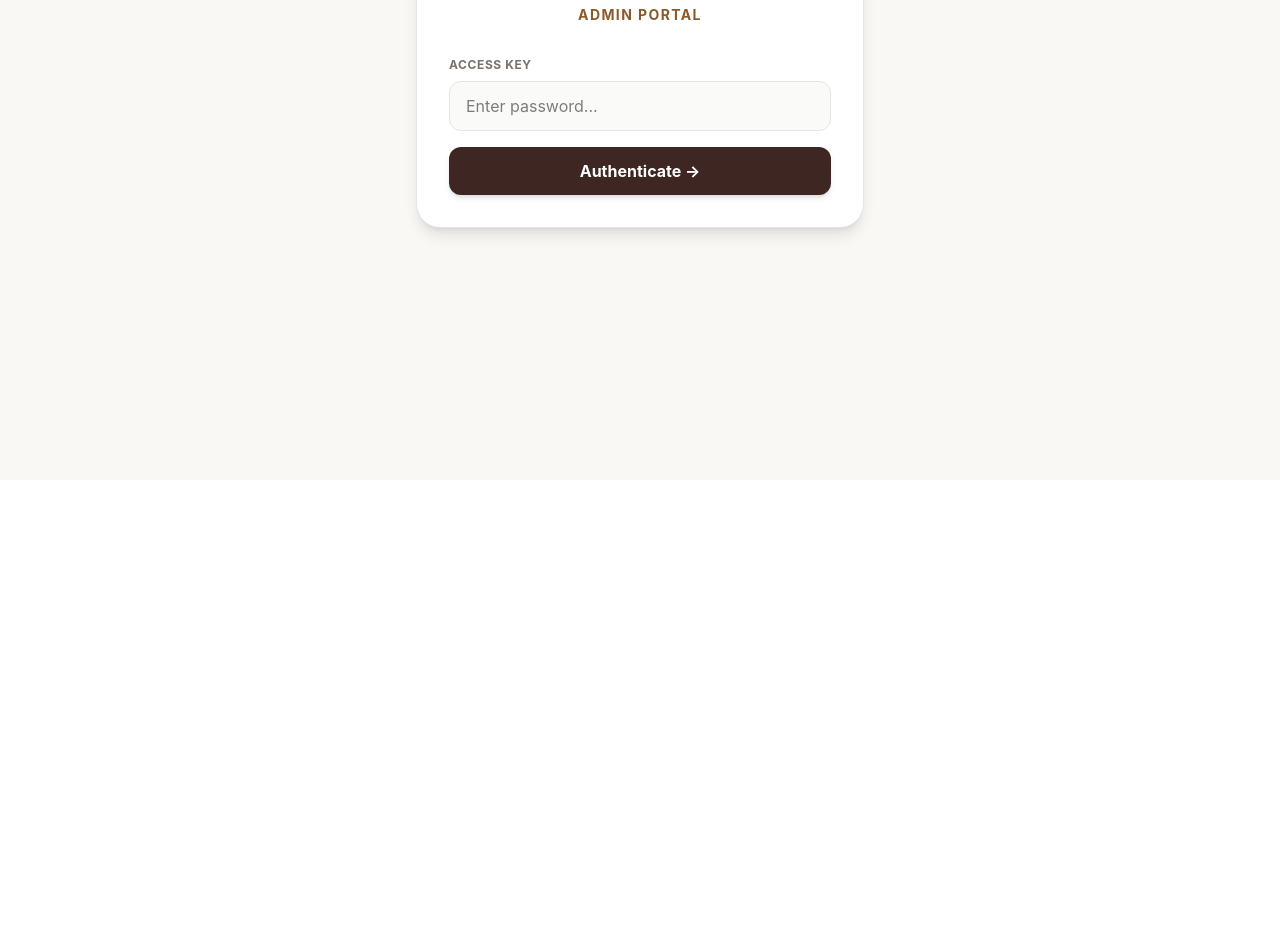
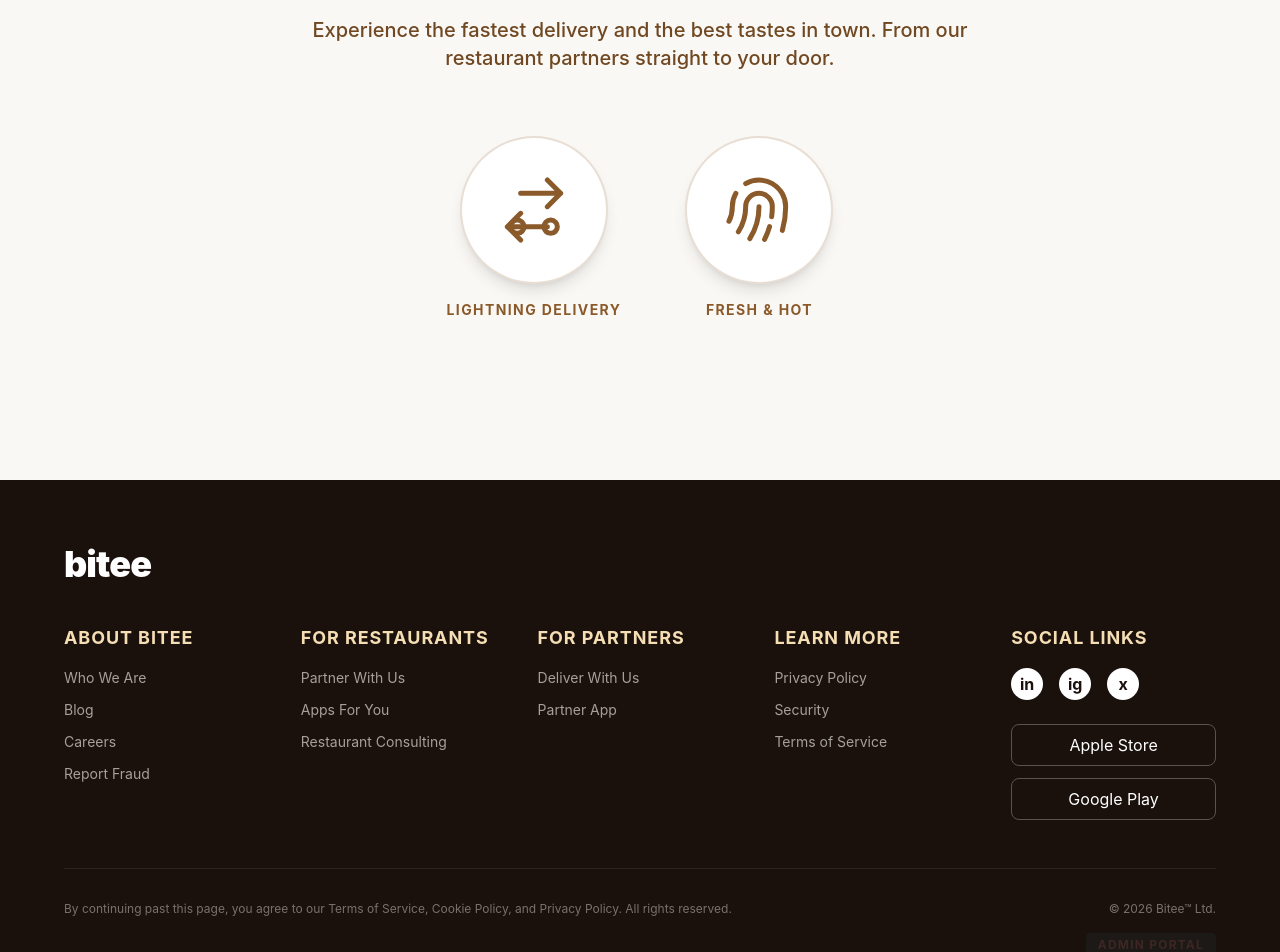
Before and after one commit to arunreddygadapa-sudo/bitee-website, a React (Vite) app: page / in a window 1280 px wide. Shown: the part 320-1272 px from the top of the page. Before the commit the page ends 800 px from the top, so only its background shows below. Built offline with nearby package versions, Linux system fonts and the light colour scheme.

Commit message:
Added Animated Landing Page and Privacy Policy

```diff
--- a/src/App.jsx
+++ b/src/App.jsx
@@ -1,10 +1,27 @@
-import React from 'react';
+import React, { useState } from 'react';
+import LandingPage from './LandingPage';
+import PrivacyPolicy from './PrivacyPolicy';
 import AdminDashboard from './AdminDashboard';
 
 function App() {
+  // We use state to switch pages without needing a complex router
+  const [currentView, setCurrentView] = useState('home');
+
   return (
     <div>
-      <AdminDashboard />
+      {currentView === 'home' && <LandingPage setView={setCurrentView} />}
+      {currentView === 'privacy' && <PrivacyPolicy setView={setCurrentView} />}
+      {currentView === 'admin' && (
+        <div>
+          {/* Add a back button above the admin dashboard */}
+          <div className="bg-[#faf8f5] px-4 py-2 text-right">
+             <button onClick={() => setCurrentView('home')} className="text-[#8b5a2b] text-sm font-bold hover:text-[#3e2723]">
+               &larr; Exit Admin
+             </button>
+          </div>
+          <AdminDashboard />
+        </div>
+      )}
     </div>
   );
 }
--- /dev/null
+++ b/src/LandingPage.jsx
@@ -0,0 +1,159 @@
+import React from 'react';
+import { motion } from 'framer-motion';
+
+const LandingPage = ({ setView }) => {
+  return (
+    <div className="min-h-screen bg-[#faf8f5] font-sans text-[#3e2723] flex flex-col">
+
+      {/* Navigation */}
+      <nav className="flex justify-between items-center px-8 py-6 bg-white shadow-sm">
+        <h1 className="text-4xl font-black tracking-tight lowercase text-[#3e2723]">bitee</h1>
+        <button
+          onClick={() => window.location.href = "mailto:support@bitee.in"}
+          className="bg-[#8b5a2b] text-white px-6 py-2 rounded-full font-bold shadow-md hover:bg-[#704822] transition"
+        >
+          Contact Us
+        </button>
+      </nav>
+
+      {/* Hero Section with Animations */}
+      <main className="flex-grow flex flex-col items-center justify-center text-center px-4 py-20">
+        <motion.h2
+          initial={{ opacity: 0, y: -20 }}
+          animate={{ opacity: 1, y: 0 }}
+          transition={{ duration: 0.8 }}
+          className="text-5xl md:text-7xl font-black mb-6 text-[#3e2723]"
+        >
+          Delicious food, <br/><span className="text-[#8b5a2b]">delivered instantly.</span>
+        </motion.h2>
+        <motion.p
+          initial={{ opacity: 0 }}
+          animate={{ opacity: 1 }}
+          transition={{ delay: 0.5, duration: 0.8 }}
+          className="text-lg md:text-xl text-[#704822] max-w-2xl mb-16 font-medium"
+        >
+          Experience the fastest delivery and the best tastes in town. From our restaurant partners straight to your door.
+        </motion.p>
+
+        {/* Animations Container */}
+        <div className="flex flex-col md:flex-row items-center justify-center gap-16 w-full max-w-4xl">
+
+          {/* Animation 1: Food Delivering (Scooter sliding in) */}
+          <div className="flex flex-col items-center">
+            <motion.div
+              initial={{ x: -150, opacity: 0 }}
+              animate={{ x: 0, opacity: 1 }}
+              transition={{ type: "spring", stiffness: 50, delay: 0.2, duration: 1.5 }}
+              className="bg-white p-8 rounded-full shadow-lg border-2 border-[#8b5a2b]/20 mb-4"
+            >
+              <svg xmlns="http://www.w3.org/2000/svg" className="h-20 w-20 text-[#8b5a2b]" fill="none" viewBox="0 0 24 24" stroke="currentColor" strokeWidth={1.5}>
+                <path strokeLinecap="round" strokeLinejoin="round" d="M8 7h12m0 0l-4-4m4 4l-4 4m0 6H4m0 0l4 4m-4-4l4-4" />
+                <circle cx="7" cy="17" r="2" />
+                <circle cx="17" cy="17" r="2" />
+              </svg>
+            </motion.div>
+            <p className="font-bold text-[#8b5a2b] uppercase tracking-widest text-sm">Lightning Delivery</p>
+          </div>
+
+          {/* Animation 2: Customer taking food (Food popping up) */}
+          <div className="flex flex-col items-center">
+            <motion.div
+              initial={{ scale: 0, opacity: 0 }}
+              animate={{ scale: 1, opacity: 1 }}
+              transition={{ type: "spring", stiffness: 100, delay: 1, duration: 0.8 }}
+              className="bg-white p-8 rounded-full shadow-lg border-2 border-[#8b5a2b]/20 mb-4"
+            >
+              <svg xmlns="http://www.w3.org/2000/svg" className="h-20 w-20 text-[#8b5a2b]" fill="none" viewBox="0 0 24 24" stroke="currentColor" strokeWidth={1.5}>
+                <path strokeLinecap="round" strokeLinejoin="round" d="M12 11c0 3.517-1.009 6.799-2.753 9.571m-3.44-2.04l.054-.09A13.916 13.916 0 008 11a4 4 0 118 0c0 1.01-.07 2.019-.203 3m-2.118 6.844A21.88 21.88 0 0015.171 17m3.839 1.132c.645-2.266.99-4.659.99-7.132A8 8 0 008 4.07M3 15.364c.64-1.319 1-2.8 1-4.364 0-1.457.39-2.823 1.07-4" />
+              </svg>
+            </motion.div>
+            <p className="font-bold text-[#8b5a2b] uppercase tracking-widest text-sm">Fresh & Hot</p>
+          </div>
+
+        </div>
+      </main>
+
+      {/* Detailed Footer (Based on Zomato Screenshot Structure) */}
+      <footer className="bg-[#1a100c] text-white pt-16 pb-8 px-8 md:px-16 mt-20">
+        <div className="max-w-7xl mx-auto">
+          <h2 className="text-4xl font-black tracking-tight lowercase mb-10">bitee</h2>
+
+          <div className="grid grid-cols-2 md:grid-cols-5 gap-8 mb-12">
+            {/* Column 1 */}
+            <div>
+              <h3 className="font-bold text-lg mb-4 uppercase tracking-wider text-[#f5deb3]">About Bitee</h3>
+              <ul className="space-y-3 text-stone-400 text-sm">
+                <li><a href="#" className="hover:text-white transition">Who We Are</a></li>
+                <li><a href="#" className="hover:text-white transition">Blog</a></li>
+                <li><a href="#" className="hover:text-white transition">Careers</a></li>
+                <li><a href="#" className="hover:text-white transition">Report Fraud</a></li>
+              </ul>
+            </div>
+
+            {/* Column 2 */}
+            <div>
+              <h3 className="font-bold text-lg mb-4 uppercase tracking-wider text-[#f5deb3]">For Restaurants</h3>
+              <ul className="space-y-3 text-stone-400 text-sm">
+                <li><a href="#" className="hover:text-white transition">Partner With Us</a></li>
+                <li><a href="#" className="hover:text-white transition">Apps For You</a></li>
+                <li><a href="#" className="hover:text-white transition">Restaurant Consulting</a></li>
+              </ul>
+            </div>
+
+            {/* Column 3 */}
+            <div>
+              <h3 className="font-bold text-lg mb-4 uppercase tracking-wider text-[#f5deb3]">For Partners</h3>
+              <ul className="space-y-3 text-stone-400 text-sm">
+                <li><a href="#" className="hover:text-white transition">Deliver With Us</a></li>
+                <li><a href="#" className="hover:text-white transition">Partner App</a></li>
+              </ul>
+            </div>
+
+            {/* Column 4 */}
+            <div>
+              <h3 className="font-bold text-lg mb-4 uppercase tracking-wider text-[#f5deb3]">Learn More</h3>
+              <ul className="space-y-3 text-stone-400 text-sm">
+                <li><button onClick={() => setView('privacy')} className="hover:text-white transition">Privacy Policy</button></li>
+                <li><a href="#" className="hover:text-white transition">Security</a></li>
+                <li><a href="#" className="hover:text-white transition">Terms of Service</a></li>
+              </ul>
+            </div>
+
+            {/* Column 5 */}
+            <div>
+              <h3 className="font-bold text-lg mb-4 uppercase tracking-wider text-[#f5deb3]">Social Links</h3>
+              <div className="flex gap-4 mb-6">
+                <div className="w-8 h-8 bg-white rounded-full flex items-center justify-center text-[#1a100c] font-bold">in</div>
+                <div className="w-8 h-8 bg-white rounded-full flex items-center justify-center text-[#1a100c] font-bold">ig</div>
+                <div className="w-8 h-8 bg-white rounded-full flex items-center justify-center text-[#1a100c] font-bold">x</div>
+              </div>
+              <div className="space-y-3">
+                <button className="w-full border border-stone-600 rounded-lg py-2 flex items-center justify-center gap-2 hover:bg-white hover:text-[#1a100c] transition">
+                  Apple Store
+                </button>
+                <button className="w-full border border-stone-600 rounded-lg py-2 flex items-center justify-center gap-2 hover:bg-white hover:text-[#1a100c] transition">
+                  Google Play
+                </button>
+              </div>
+            </div>
+          </div>
+
+          <div className="border-t border-stone-800 pt-8 flex flex-col md:flex-row justify-between items-center text-xs text-stone-500">
+            <p>By continuing past this page, you agree to our Terms of Service, Cookie Policy, and Privacy Policy. All rights reserved.</p>
+            <p className="mt-4 md:mt-0">© 2026 Bitee™ Ltd.</p>
+          </div>
+
+          {/* Small Admin Link */}
+          <div className="flex justify-end mt-4">
+             <button onClick={() => setView('admin')} className="text-[#3e2723] hover:text-[#8b5a2b] transition text-xs font-bold uppercase tracking-widest bg-stone-900 px-3 py-1 rounded">
+               Admin Portal
+             </button>
+          </div>
+
+        </div>
+      </footer>
+    </div>
+  );
+};
+
+export default LandingPage;
--- a/src/PrivacyPolicy.jsx
+++ b/src/PrivacyPolicy.jsx
@@ -1,52 +1,57 @@
 import React from 'react';
 import { motion } from 'framer-motion';
 
-const PrivacyPolicy = () => {
+const PrivacyPolicy = ({ setView }) => {
   return (
-    <div className="min-h-screen bg-[#faf8f5] font-sans text-stone-800 py-20 px-4">
+    <div className="min-h-screen bg-white font-sans text-[#3e2723]">
+
+      {/* Simple Header */}
+      <nav className="border-b border-stone-200 px-8 py-6 flex justify-between items-center bg-[#faf8f5]">
+        <h1 className="text-3xl font-black tracking-tight lowercase">bitee</h1>
+        <button onClick={() => setView('home')} className="text-[#8b5a2b] font-bold hover:text-[#3e2723] transition flex items-center gap-2">
+          &larr; Back to Home
+        </button>
+      </nav>
+
       <motion.div
-        className="max-w-4xl mx-auto bg-white p-10 md:p-16 rounded-3xl shadow-sm border border-stone-200"
         initial={{ opacity: 0, y: 20 }}
         animate={{ opacity: 1, y: 0 }}
-        transition={{ duration: 0.5 }}
+        className="max-w-4xl mx-auto px-6 py-16"
       >
-        <a href="/" className="text-[#8b5a2b] font-bold text-sm mb-8 inline-block hover:text-[#3e2723] transition">&larr; Back to Home</a>
+        <h1 className="text-4xl md:text-5xl font-black mb-4">Privacy Policy</h1>
+        <p className="text-[#8b5a2b] font-bold tracking-widest uppercase text-sm mb-12">Last Updated: June 15, 2026</p>
 
-        <h1 className="text-4xl font-black text-[#3e2723] mb-4">Privacy Policy</h1>
-        <p className="text-stone-500 mb-12 border-b border-stone-100 pb-8">Last updated: June 14, 2026</p>
-
-        <div className="space-y-10 text-stone-600 leading-relaxed">
+        <div className="space-y-8 text-lg leading-relaxed text-stone-700">
           <section>
             <h2 className="text-2xl font-bold text-[#3e2723] mb-4">1. Introduction</h2>
-            <p>
-              Welcome to the Bitee ecosystem. This Privacy Policy outlines how your personal data is collected, used, and protected when you use our mobile application and web services. Bitee is developed and operated by Cognisys IT Solutions. By using our platform, you agree to the collection and use of information in accordance with this policy.
-            </p>
+            <p>At Bitee, we respect your privacy and are committed to protecting your personal data. This privacy policy will inform you as to how we look after your personal data when you visit our website or use our application and tell you about your privacy rights and how the law protects you.</p>
           </section>
 
           <section>
-            <h2 className="text-2xl font-bold text-[#3e2723] mb-4">2. Information We Collect</h2>
-            <ul className="list-disc pl-5 space-y-2">
-              <li><strong>Personal Data:</strong> Email address, first name and last name, phone number, and physical address for delivery logistics.</li>
-              <li><strong>Usage Data:</strong> We automatically collect data regarding how the service is accessed, including IP addresses, browser types, and interaction metrics to improve your ordering experience.</li>
-              <li><strong>Location Data:</strong> To facilitate seamless food tracking and restaurant discovery, we utilize GPS data while the app is actively running.</li>
+            <h2 className="text-2xl font-bold text-[#3e2723] mb-4">2. The Data We Collect</h2>
+            <p>We may collect, use, store and transfer different kinds of personal data about you which we have grouped together as follows:</p>
+            <ul className="list-disc pl-6 mt-4 space-y-2 marker:text-[#8b5a2b]">
+              <li><strong>Identity Data:</strong> includes first name, last name, username or similar identifier.</li>
+              <li><strong>Contact Data:</strong> includes delivery address, email address and telephone numbers.</li>
+              <li><strong>Transaction Data:</strong> includes details about payments to and from you and other details of products you have purchased from us.</li>
+              <li><strong>Technical Data:</strong> includes internet protocol (IP) address, your login data, browser type and version.</li>
             </ul>
           </section>
 
           <section>
             <h2 className="text-2xl font-bold text-[#3e2723] mb-4">3. How We Use Your Data</h2>
-            <p>Cognisys IT Solutions utilizes the collected data for various purposes within the Bitee ecosystem:</p>
-            <ul className="list-disc pl-5 space-y-2 mt-2">
-              <li>To provide and maintain the delivery tracking service.</li>
-              <li>To notify you about changes to our corporate supply offerings or consumer app updates.</li>
-              <li>To provide customer support and process Bitee Premium subscription payments.</li>
-            </ul>
+            <p>We will only use your personal data when the law allows us to. Most commonly, we will use your personal data in the following circumstances: Where we need to perform the contract we are about to enter into or have entered into with you (e.g., delivering your food order). Where it is necessary for our legitimate interests and your interests and fundamental rights do not override those interests.</p>
           </section>
 
           <section>
             <h2 className="text-2xl font-bold text-[#3e2723] mb-4">4. Data Security</h2>
-            <p>
-              The security of your data is important to us. We utilize industry-standard encryption protocols to protect your payment information and order history. However, remember that no method of transmission over the Internet is 100% secure.
-            </p>
+            <p>We have put in place appropriate security measures to prevent your personal data from being accidentally lost, used, or accessed in an unauthorized way, altered, or disclosed. In addition, we limit access to your personal data to those employees, agents, contractors, and other third parties who have a business need to know.</p>
+          </section>
+
+          <section>
+            <h2 className="text-2xl font-bold text-[#3e2723] mb-4">5. Contact Details</h2>
+            <p>If you have any questions about this privacy policy or our privacy practices, please contact us at:</p>
+            <p className="font-bold text-[#8b5a2b] mt-2">Email: support@bitee.in</p>
           </section>
         </div>
       </motion.div>
```
